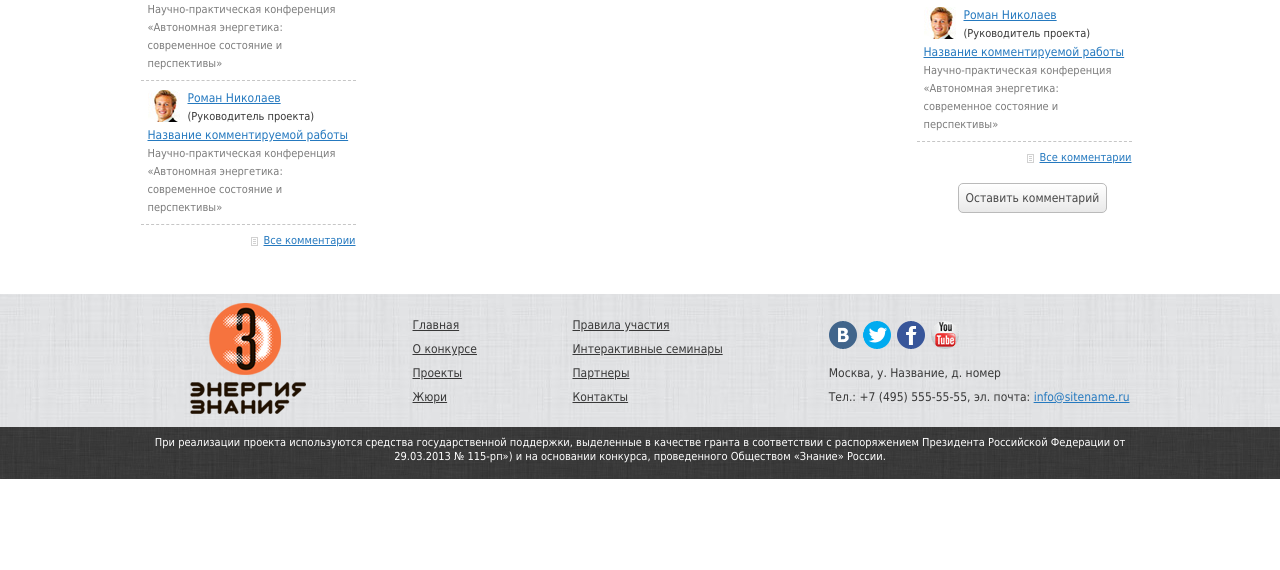
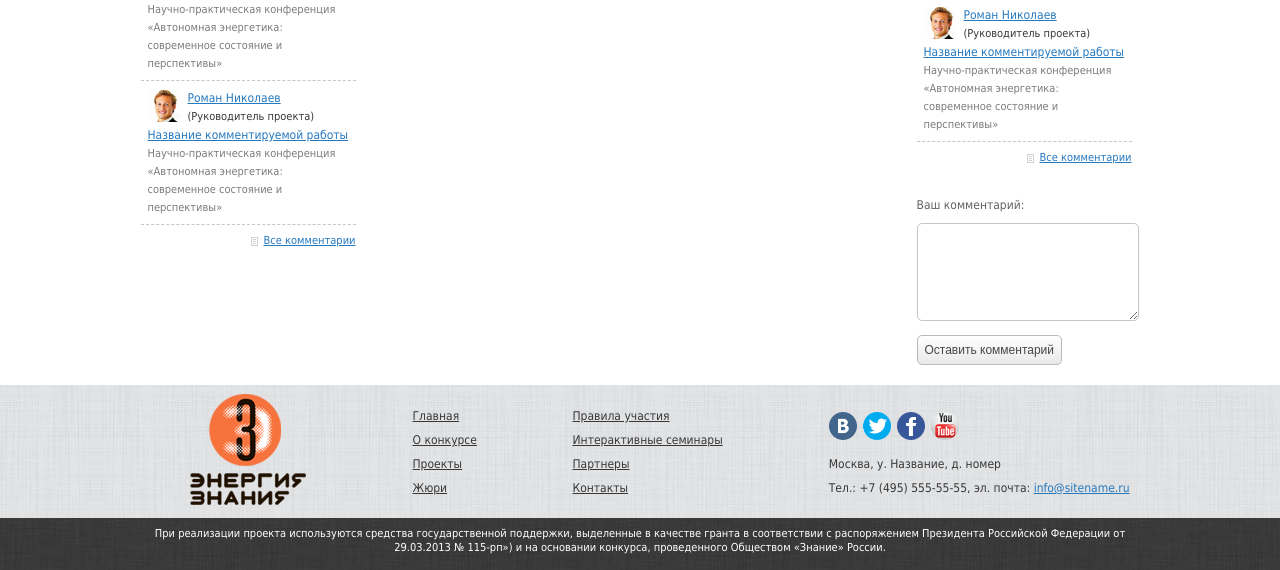
Before and after one commit to kpx13/solar, a Django app: template templates/project.html in a window 1280 px wide. Shown: the part 657-1227 px from the top of the page. Before the commit the page ends 1136 px from the top, so only its background shows below. Run offline with Django 3.2, Linux system fonts and the light colour scheme; the template is opened without the code that fills it, so the values that code supplies are empty; parts of the project's set-up code (start-up, migrations or seed data) failed here and were passed over; some libraries are stand-ins or nearby versions.

Commit message:
добавление рецензии

```diff
--- a/projects/models.py
+++ b/projects/models.py
@@ -102,6 +102,12 @@ class Project(models.Model):
     def get_list(lang):
         return [p.get_(lang) for p in Project.objects.all()]
 
+    def add_review(self, expert, content):
+        Review(expert=expert,
+               project=self,
+               content=content,
+               content_en=content).save()
+
 class Review(models.Model):
     expert = models.ForeignKey(Expert, verbose_name=u'эксперт')
     project = models.ForeignKey(Project, related_name='reviews', verbose_name=u'проект')
--- a/templates/project.html
+++ b/templates/project.html
@@ -76,19 +76,25 @@
             <!--// .comments-list -->
             <div class="all"><a href="#">Все комментарии</a></div>
 
+
             {% if its_mine %}
                 <div class="btn to-comment font12">
                     <a href='/project/' >Редактировать</a>
                 </div>
             {% else %}
-                <div class="btn to-comment font12">
-                    <a href="#">Оставить комментарий</a>
-                </div>
-            {% endif %}
-            {% if ime_expert %}
-                <div class="btn to-comment font12">
-                    <a href='#' >Оставить рецензию</a>
-                </div>
+                <div style='clear: both'></div>
+                <br /><br /><br />
+                <form action="" id='add_comment'  method='POST' >
+                    {% csrf_token %}
+                    <div class="form-row">
+                        <label >Ваш комментарий:</label><br /><br />
+                        <textarea name="content" id="" style='width: 210px; height: 80px'></textarea>
+                    </div>
+                    <input type='hidden' name='action' value='comment' /> <br />
+                    <button type='submit' class="btn font12 ">Оставить комментарий</button>
+                </form>
+                <br />
+
             {% endif %}
         </div>
         <!--// .project-comments -->
@@ -100,6 +106,21 @@
             <div class="txt">
                 {{ proj.content|safe }}
             </div>
+            {% if ime_expert %}
+                <form action="" id='add_review'  method='POST' enctype="multipart/form-data" class="form-content" style='padding-left: 30px'>
+                    {% csrf_token %}
+
+                    <div class="form-row">
+                        <label class="required">Добавить рецензию:</label>
+                        <textarea name="content" id="" style='width: 430px'></textarea>
+                    </div>
+
+                    <input type='hidden' name='action' value='review' />
+                    <button type='submit' class="btn font18 ">Добавить</button>
+                </form>
+                <br />
+            {% endif %}
+
             {% if proj.reviews %}
                 <h2 class="h1">Рецензии:</h2>
                 {% for r in proj.reviews %}
@@ -109,6 +130,8 @@
                     </div>
                 {% endfor %}
             {% endif %}
+
+
         </div>
         <!--// .project-block-description -->
     </div>
```
Also changed, not shown: solar/views.py (+5 -12 lines).
